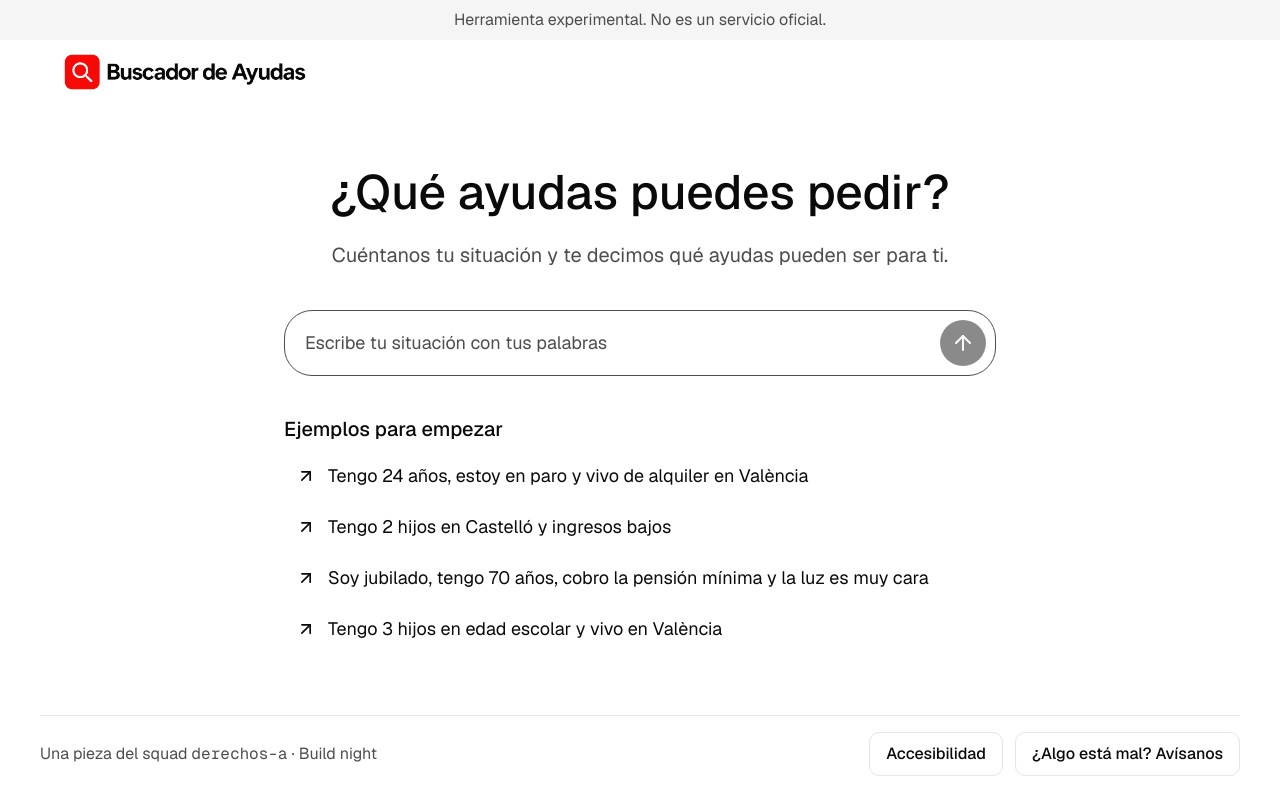
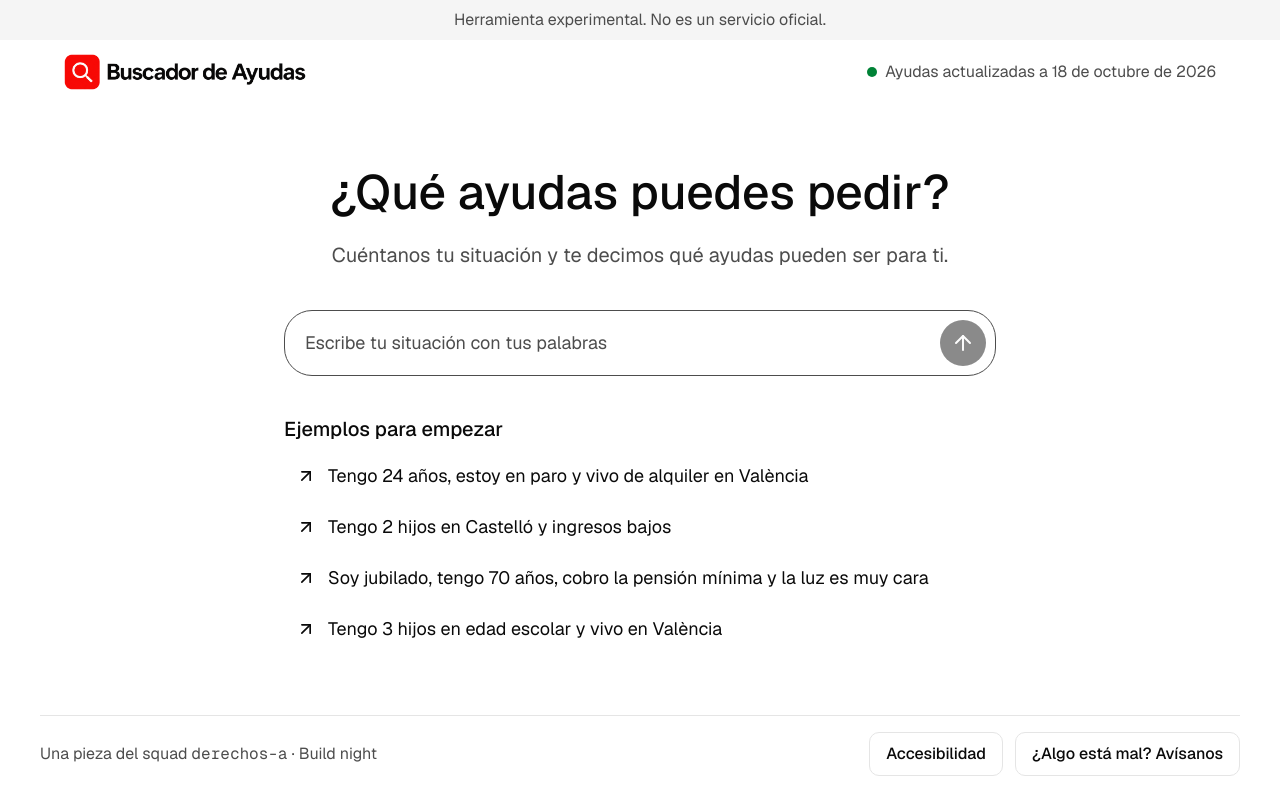
Before and after one commit to barracafh/build-derechos-a, a Next.js app: page /derechos-a/ in a window 1280 px wide. Built offline with nearby package versions, Linux system fonts and the light colour scheme.

Commit message:
Show catalogue update date with a green dot in the navbar
Co-Authored-By: Claude Sonnet 5.5 <noreply@anthropic.com>
Claude-Session: https://claude.ai/code/session_0115AodDcqaPJUuuUjNCM7yr

```diff
--- a/src/components/Chat.tsx
+++ b/src/components/Chat.tsx
@@ -22,6 +22,7 @@ import { BotonAviso } from "@/components/BotonAviso";
 import { TarjetaAyuda } from "@/components/TarjetaAyuda";
 import { Lineas } from "@/components/Texto";
 import { ruta, site } from "@/config/sitio";
+import { CATALOGO_ACTUALIZADO } from "@/datos/actualizacion";
 import { PanelCobertura } from "@/components/PanelCobertura";
 import type { MensajeChat, Respuesta } from "@/lib/tipos";
 import ficha from "../../ficha.json";
@@ -461,6 +462,14 @@ export function Chat() {
             className="h-9 w-auto"
           />
         </button>
+        <div className="flex flex-wrap items-center justify-end gap-x-4 gap-y-2">
+          <p className="flex items-center gap-2 text-base text-(--text-secondary)">
+            <span
+              aria-hidden="true"
+              className="size-2.5 shrink-0 rounded-full bg-green-700"
+            />
+            Ayudas actualizadas a {fechaLarga(CATALOGO_ACTUALIZADO)}
+          </p>
           {enChat && (
             <Button
               type="button"
@@ -472,6 +481,7 @@ export function Chat() {
               Nueva conversación
             </Button>
           )}
+        </div>
       </header>
 
       <main
--- /dev/null
+++ b/src/datos/actualizacion.ts
@@ -0,0 +1,3 @@
+// Fecha del catálogo de ayudas que usa la herramienta (campo `version` de
+// datos/catalogo-tramites-ayudas.json). Se cambia a mano cuando se actualiza.
+export const CATALOGO_ACTUALIZADO = "2026-10-18";
```
Lines whose indentation alone changed are shown as unchanged.
